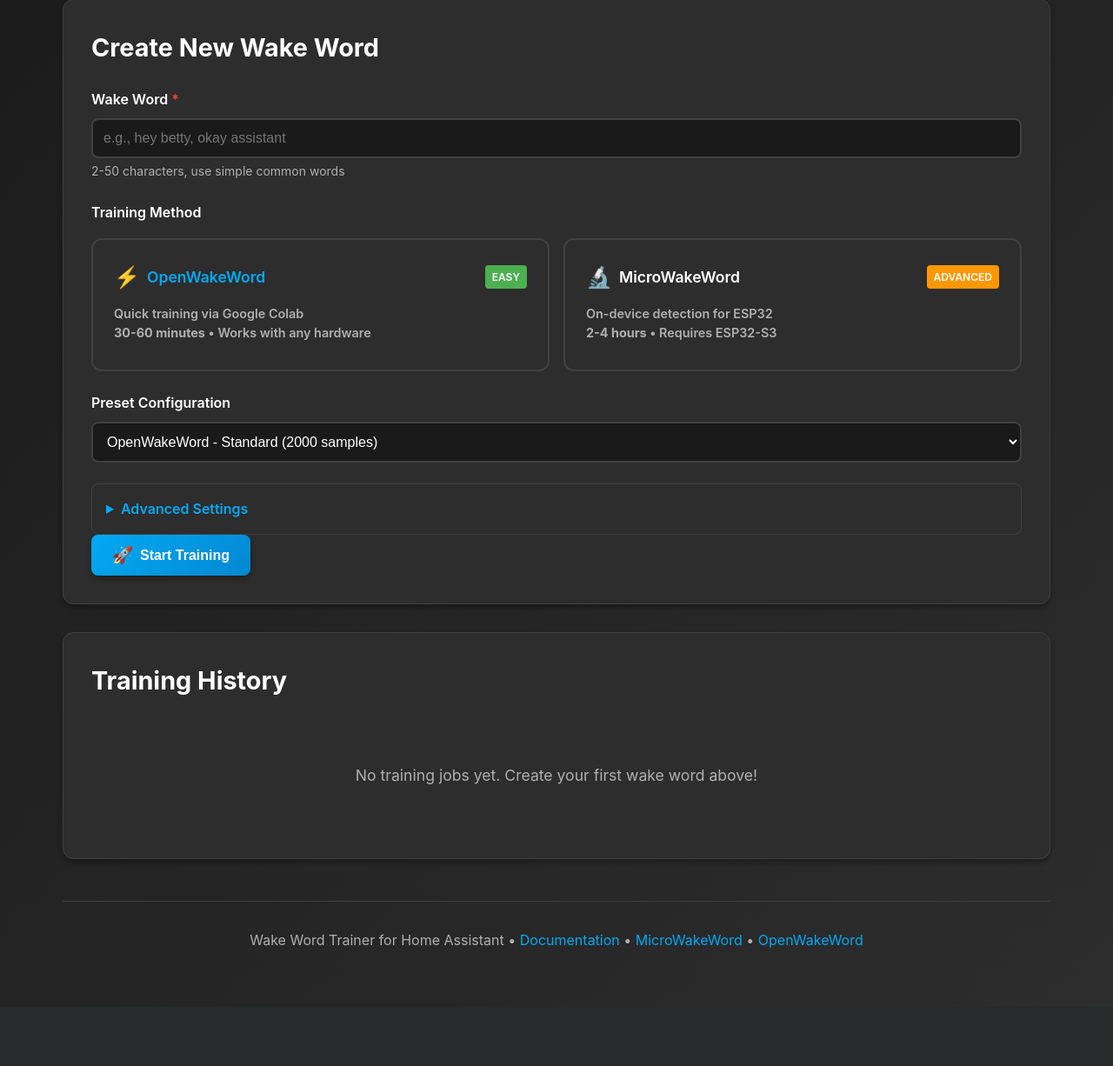
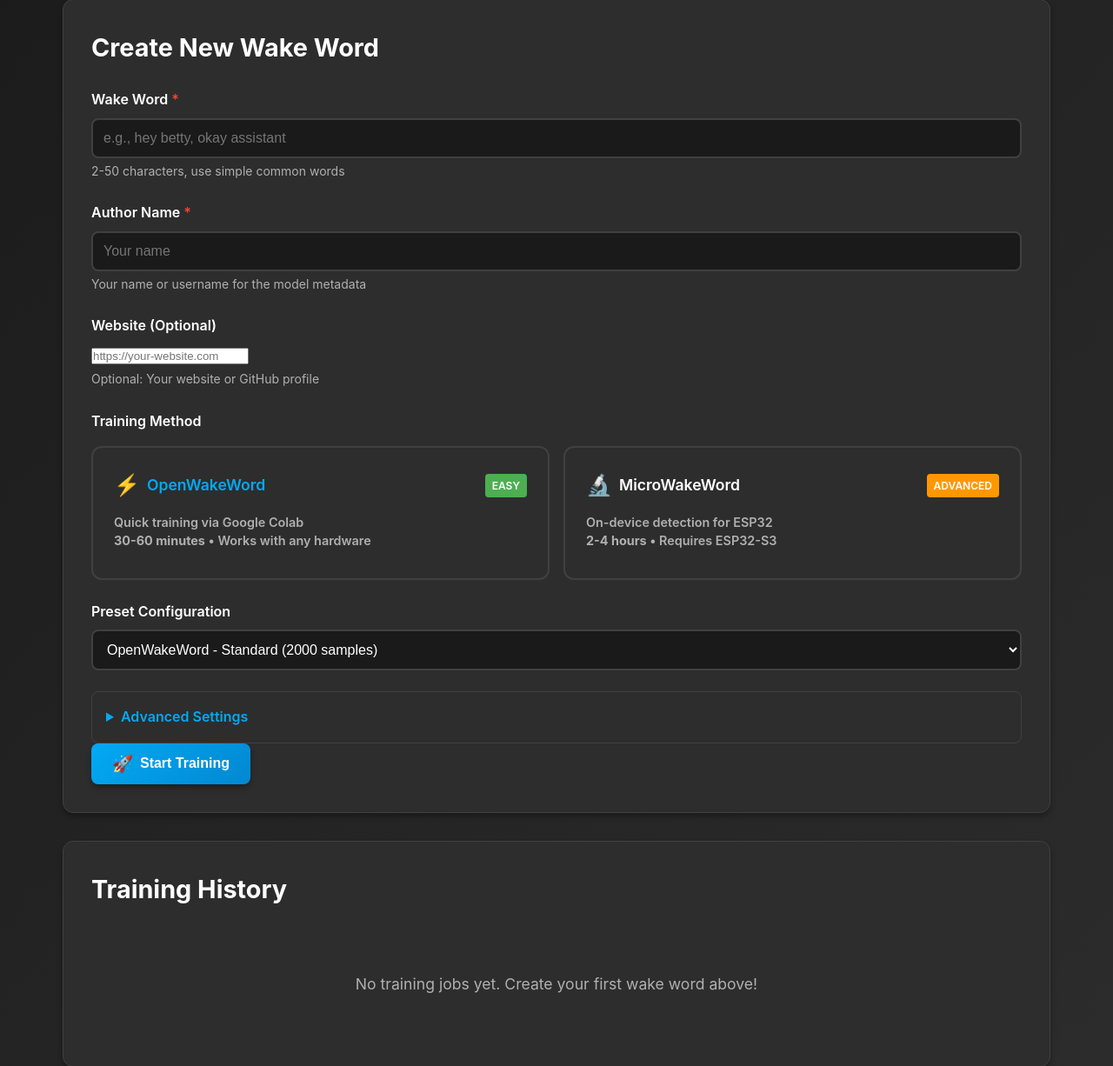
Before and after one commit to chrisuthe/wake-word-trainer, a Flask app: page / in a window 1280 px wide. Shown: the part 258-1484 px from the top of the page at 87% size. Before the commit the page ends 1348 px from the top, so only its background shows below. Run offline with Flask 3, Linux system fonts and the light colour scheme; data that the repository does not hold is empty; some libraries are stand-ins or nearby versions.

Commit message:
provide JSON and tflite model for easy install

```diff
--- a/app/main.py
+++ b/app/main.py
@@ -44,11 +44,13 @@
 class TrainingJob:
     """Represents a wake word training job"""
 
-    def __init__(self, job_id, wake_word, method, config):
+    def __init__(self, job_id, wake_word, method, config, author="", website=""):
         self.job_id = job_id
         self.wake_word = wake_word
         self.method = method
         self.config = config
+        self.author = author
+        self.website = website
         self.status = "pending"
         self.progress = 0
         self.logs = []
@@ -88,6 +90,42 @@
             'status': job.status,
             'logs': job.logs[-50:]
         })
+
+
+def generate_model_json(job_id, model_file_path):
+    """Generate ESPHome-compatible JSON manifest for the model"""
+    job = training_jobs.get(job_id)
+    if not job:
+        return None
+
+    job_dir = TRAINING_JOBS_DIR / job_id
+    wake_word_name = job.wake_word.replace(' ', '_').lower()
+
+    # Create JSON manifest
+    manifest = {
+        "type": "micro",
+        "wake_word": wake_word_name,
+        "author": job.author,
+        "website": job.website if job.website else "",
+        "model": f"{wake_word_name}.tflite",
+        "trained_languages": ["en"],
+        "version": 2,
+        "micro": {
+            "probability_cutoff": job.config.get('probability_cutoff', 0.97),
+            "sliding_window_size": job.config.get('sliding_window_size', 5),
+            "feature_step_size": 10,
+            "tensor_arena_size": 22348,
+            "minimum_esphome_version": "2024.7.0"
+        }
+    }
+
+    # Save JSON file next to the model
+    json_path = model_file_path.parent / f"{wake_word_name}.json"
+    with open(json_path, 'w') as f:
+        json.dump(manifest, f, indent=2)
+
+    logger.info(f"Generated JSON manifest: {json_path}")
+    return json_path
 
 
 def train_openwakeword(job_id, wake_word, config):
@@ -492,11 +530,14 @@
                 logger.error(f"Model file not found. Searched: {model_file}")
                 raise RuntimeError("Model file not found after training")
 
+        # Generate JSON manifest for ESPHome
+        json_path = generate_model_json(job_id, model_file)
+
         job.model_path = model_file
         job.status = "completed"
         job.completed_at = datetime.now()
 
-        emit_progress(job_id, 100, "Training complete! Model ready for deployment.", "completed")
+        emit_progress(job_id, 100, f"Training complete! Model and JSON manifest ready for deployment.", "completed")
 
     except Exception as e:
         logger.error(f"Setup failed for job {job_id}: {e}")
@@ -519,9 +560,14 @@
 
         wake_word = data.get('wake_word', '').strip().lower()
         method = data.get('method', 'openwakeword')
+        author = data.get('author', '').strip()
+        website = data.get('website', '').strip()
 
         if not wake_word:
             return jsonify({"error": "Wake word is required"}), 400
+
+        if not author:
+            return jsonify({"error": "Author name is required"}), 400
 
         # Validate wake word
         if len(wake_word) < 2 or len(wake_word) > 50:
@@ -540,7 +586,7 @@
 
         # Create job
         job_id = str(uuid.uuid4())
-        job = TrainingJob(job_id, wake_word, method, config)
+        job = TrainingJob(job_id, wake_word, method, config, author, website)
         training_jobs[job_id] = job
 
         # Start training in background
@@ -614,7 +660,7 @@
 
 @app.route('/api/jobs/<job_id>/download-model', methods=['GET'])
 def download_model_file(job_id):
-    """Download the trained .tflite model file for ESPHome devices"""
+    """Download the trained model package (tflite + json) as a zip for ESPHome devices"""
     job = training_jobs.get(job_id)
     if not job:
         return jsonify({"error": "Job not found"}), 404
@@ -626,9 +672,9 @@
     if not job_dir.exists():
         return jsonify({"error": "Job files not found"}), 404
 
+    wake_word_name = job.wake_word.replace(' ', '_').lower()
+
     # Find the .tflite model file
-    # For MicroWakeWord, it's in trained_models/<wake_word>/tflite_stream_state_internal_quant/stream_state_internal_quant.tflite
-    wake_word_name = job.wake_word.replace(' ', '_').lower()
     model_paths = [
         job_dir / "trained_models" / wake_word_name / "tflite_stream_state_internal_quant" / "stream_state_internal_quant.tflite",
         job_dir / "trained_models" / wake_word_name / "stream_state_internal_quant.tflite",
@@ -644,12 +690,48 @@
     if not model_path:
         return jsonify({"error": "Model file not found in training output"}), 404
 
-    # Send the model file with proper name for ESPHome
+    # Find the JSON file
+    json_paths = [
+        job_dir / "trained_models" / wake_word_name / "tflite_stream_state_internal_quant" / f"{wake_word_name}.json",
+        job_dir / "trained_models" / wake_word_name / f"{wake_word_name}.json",
+        job_dir / f"{wake_word_name}.json",
+    ]
+
+    json_path = None
+    for path in json_paths:
+        if path.exists():
+            json_path = path
+            break
+
+    if not json_path:
+        return jsonify({"error": "JSON manifest not found in training output"}), 404
+
+    # Create a temporary directory for the zip
+    import tempfile
+    import zipfile
+
+    with tempfile.TemporaryDirectory() as temp_dir:
+        temp_dir_path = Path(temp_dir)
+        zip_path = temp_dir_path / f"{wake_word_name}_model.zip"
+
+        # Create zip with model and json
+        with zipfile.ZipFile(zip_path, 'w', zipfile.ZIP_DEFLATED) as zipf:
+            # Add model file with correct name
+            zipf.write(model_path, f"{wake_word_name}.tflite")
+            # Add JSON file
+            zipf.write(json_path, f"{wake_word_name}.json")
+
+        # Read zip into memory to return it
+        with open(zip_path, 'rb') as f:
+            zip_data = f.read()
+
+    # Create response with zip data
+    from io import BytesIO
     return send_file(
-        model_path,
+        BytesIO(zip_data),
         as_attachment=True,
-        download_name=f"{wake_word_name}.tflite",
-        mimetype="application/octet-stream"
+        download_name=f"{wake_word_name}_esphome.zip",
+        mimetype="application/zip"
     )
 
 
--- a/static/js/app.js
+++ b/static/js/app.js
@@ -67,6 +67,8 @@
     const formData = new FormData(e.target);
     const data = {
         wake_word: formData.get('wake_word'),
+        author: formData.get('author'),
+        website: formData.get('website') || '',
         method: formData.get('method'),
         num_samples: parseInt(formData.get('num_samples') || 2000),
         epochs: parseInt(formData.get('epochs') || 30),
@@ -288,10 +290,7 @@
             <div class="job-actions">
                 ${job.status === 'completed' || job.status === 'ready_for_training' ?
                     `<button class="btn btn-primary" onclick="downloadModel('${job.job_id}')">
-                        <span class="btn-icon">📱</span> Download Model
-                    </button>
-                    <button class="btn btn-secondary" onclick="downloadJob('${job.job_id}')">
-                        <span class="btn-icon">📥</span> Download All Files
+                        <span class="btn-icon">📱</span> Download for ESPHome
                     </button>` : ''}
                 ${job.status === 'running' ?
                     `<button class="btn btn-secondary" onclick="viewJob('${job.job_id}')">
@@ -319,14 +318,9 @@
         });
 }
 
-// Download model file for ESPHome
+// Download model package (tflite + json) for ESPHome
 function downloadModel(jobId) {
     window.location.href = `/api/jobs/${jobId}/download-model`;
-}
-
-// Download job files
-function downloadJob(jobId) {
-    window.location.href = `/api/jobs/${jobId}/download`;
 }
 
 // Handle download button click
--- a/templates/index.html
+++ b/templates/index.html
@@ -41,6 +41,36 @@
                             maxlength="50"
                         >
                         <small class="help-text">2-50 characters, use simple common words</small>
+                    </div>
+
+                    <!-- Author Name -->
+                    <div class="form-group">
+                        <label for="author">
+                            Author Name
+                            <span class="required">*</span>
+                        </label>
+                        <input
+                            type="text"
+                            id="author"
+                            name="author"
+                            placeholder="Your name"
+                            required
+                        >
+                        <small class="help-text">Your name or username for the model metadata</small>
+                    </div>
+
+                    <!-- Website (Optional) -->
+                    <div class="form-group">
+                        <label for="website">
+                            Website (Optional)
+                        </label>
+                        <input
+                            type="url"
+                            id="website"
+                            name="website"
+                            placeholder="https://your-website.com"
+                        >
+                        <small class="help-text">Optional: Your website or GitHub profile</small>
                     </div>
 
                     <!-- Method Selection -->
@@ -192,7 +222,7 @@
                 <div class="progress-actions">
                     <button id="downloadBtn" class="btn btn-primary" style="display: none;">
                         <span class="btn-icon">📱</span>
-                        Download Model for ESPHome
+                        Download for ESPHome
                     </button>
                 </div>
             </section>
```
Also changed, not shown: .claude/settings.local.json.
